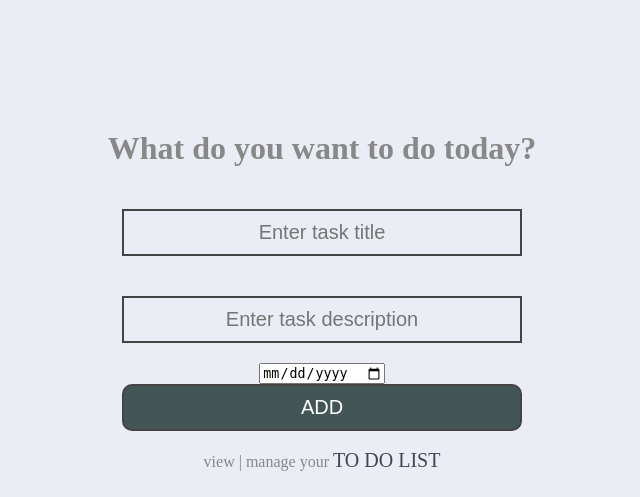
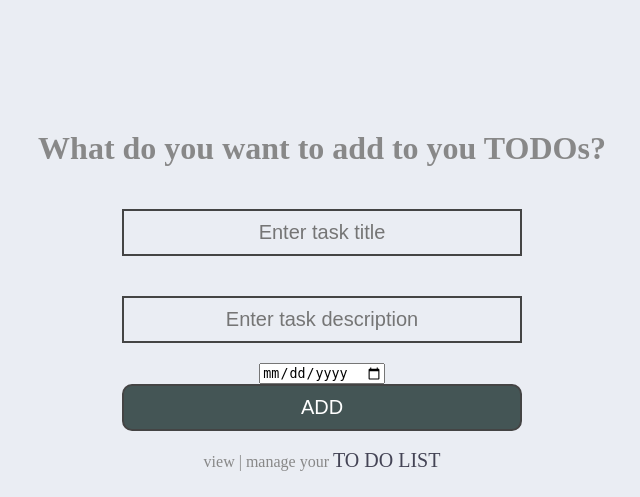
Before and after one commit to sammacorpy/TODOlistDJANGO, a Django app: page / in a window 1280 px wide. Shown: the part 619-1116 px from the top of the page, without its empty margins (318-958 px from the left). Run offline with Django 3.2, Linux system fonts and the light colour scheme; data comes from the database, SQL or seed files in the repository.

Commit message:
dev conf

```diff
--- a/mytodo/templates/mytodo/home.html
+++ b/mytodo/templates/mytodo/home.html
@@ -95,7 +95,7 @@
 
         <div class="maincontent">
             <div id="form" class="form">
-                <h1>What do you want to do today?</h1>
+                <h1>What do you want to add to you TODOs?</h1>
                 <form action="{% url 'add' %}" method="POST">
                     {% csrf_token %}
                     <div>
```
